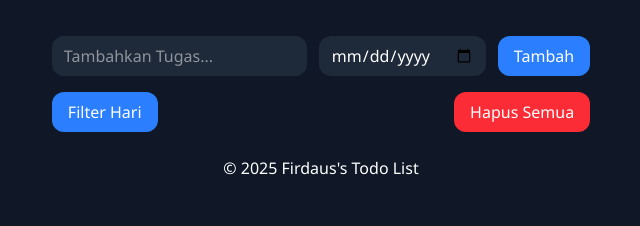
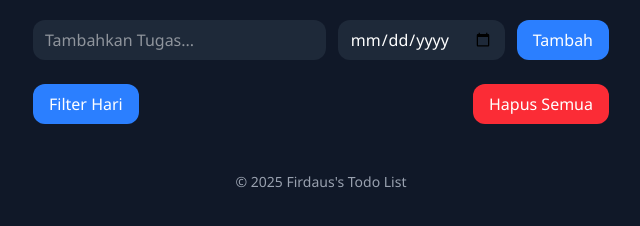
Before and after one commit to Revou-Coding-Camp/codingcamp-1-sep-2025-hasan1236-den, a plain HTML site: page index.html in a window 1280 px wide. Shown: the part 64-290 px from the top of the page, without its empty margins (319-959 px from the left). Drawn offline with nearby package versions, Linux system fonts and the light colour scheme.

Commit message:
fix: correct CSS file path and improve HTML structure and styling

```diff
--- a/index.html
+++ b/index.html
@@ -6,7 +6,7 @@
     <title>Todo List - Firdaus</title>
 
     <!-- CSS External -->
-    <link rel="stylesheet" href="css\style.css" />
+    <link rel="stylesheet" href="css/style.css" />
 
     <!-- Tailwind CSS CDN -->
     <script src="https://cdn.jsdelivr.net/npm/@tailwindcss/browser@4"></script>
@@ -20,9 +20,9 @@
     </header>
 
     <!-- Main Section -->
-    <main w-full max-w-xl flex flex-col gap-6>
+    <main class="w-full max-w-xl flex flex-col gap-6">
       <!-- Todo Input Section -->
-      <section id="todo-input-section" class="py-[16px]">
+      <section id="todo-input-section">
         <form class="flex flex-col sm:flex-row gap-3">
           <input
             type="text"
@@ -34,13 +34,12 @@
             type="date"
             class="px-3 py-2 rounded-xl bg-gray-800 text-white"
             id="todo-date-input"
-            placeholder="Pilih Tanggal Tugas..."
           />
           <button
             type="button"
             id="add-todo-button"
             onclick="validateInput();"
-            class="bg-blue-500 text-white px-4 py-2 rounded-xl"
+            class="bg-blue-500 hover:bg-blue-600 px-4 py-2 rounded-xl"
           >
             Tambah
           </button>
@@ -49,11 +48,16 @@
 
       <!-- Buttons -->
       <section class="flex justify-between">
-        <button class="bg-blue-500 text-white px-4 p-2 rounded-xl">
+        <button
+        onclick="filterTodo()"
+        class="bg-blue-500 text-white px-4 p-2 rounded-xl"
+        >
           Filter Hari
         </button>
-
-        <button class="bg-red-500 text-white px-4 p-2 rounded-xl">
+        <button
+        onclick="deleteAllTodo()"
+        class="bg-red-500 text-white px-4 p-2 rounded-xl"
+        >
           Hapus Semua
         </button>
       </section>
@@ -66,7 +70,7 @@
 
     <!-- Footer Section -->
     <footer>
-      <p>&copy; 2025 Firdaus's Todo List</p>
+      <p class="text-sm text-gray-400">&copy; 2025 Firdaus's Todo List</p>
     </footer>
 
     <!-- Javascript External -->
```
